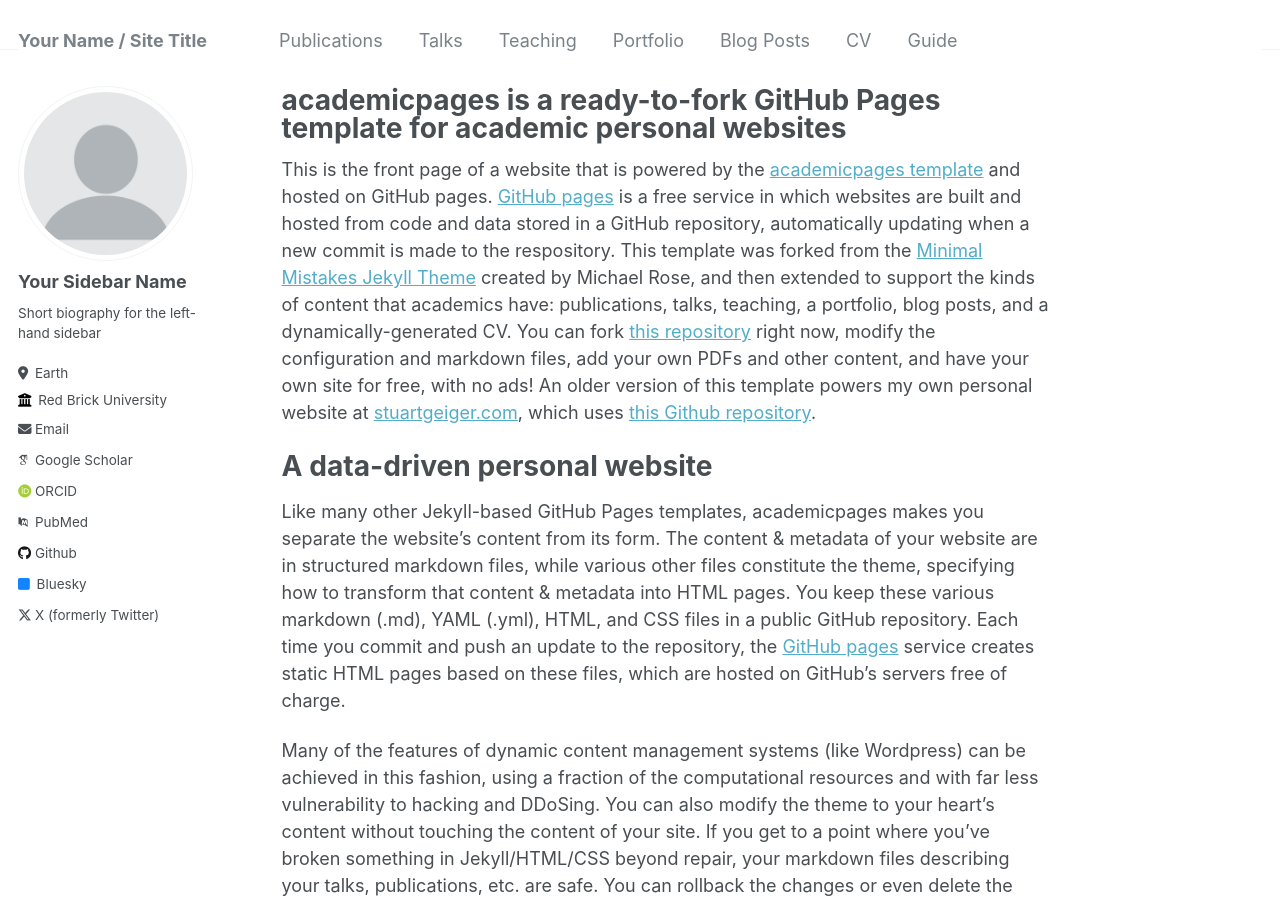
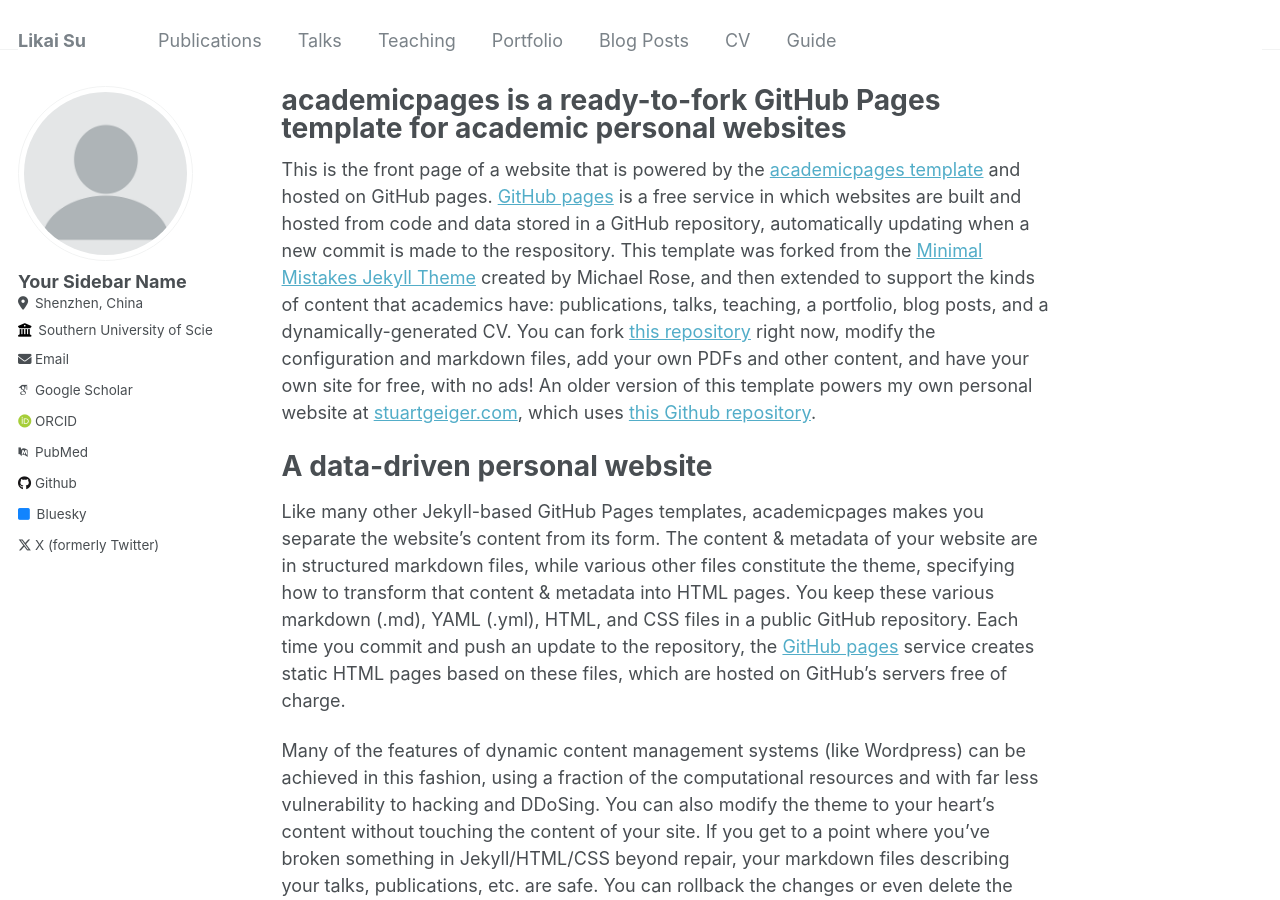
Before and after one commit to likai-su/likai-su, a Jekyll site: the page built from _pages/about.md, in a window 1280 px wide and 900 px high. Built offline with Jekyll 4.4.1, drawn with Linux system fonts in a browser that asks for light colours; some web fonts are replaced.

Commit message:
Update _config.yml

```diff
--- a/_config.yml
+++ b/_config.yml
@@ -8,13 +8,13 @@
 
 # Basic Site Settings
 locale                   : "en-US"
-title                    : "Your Name / Site Title"
+title                    : "Likai Su"
 title_separator          : "-"
 name                     : &name "Your Name"
 description              : &description "personal description"
-url                      : https://academicpages.github.io # the base hostname & protocol for your site e.g. "https://mmistakes.github.io"
+url                      : https://likai-su.github.io # the base hostname & protocol for your site e.g. "https://mmistakes.github.io"
 baseurl                  : "" # the subpath of your site, e.g. "/blog"
-repository               : "academicpages/academicpages.github.io"
+repository               : "likai-su/likai-su.github.io"
 
 # Site Author - The following control what appear as part of the author content on the side bar.
 #               If a field is blank the icon and link will not appear, otherwise it will be shown.
@@ -24,11 +24,11 @@ author:
   avatar           : "profile.png"
   name             : "Your Sidebar Name"
   pronouns         : # example: "she/her"
-  bio              : "Short biography for the left-hand sidebar"
-  location         : "Earth"
-  employer         : "Red Brick University"
+  bio              : # "Short biography for the left-hand sidebar"
+  location         : "Shenzhen, China"
+  employer         : "Southern University of Science and Technology, China"
   uri              : # URL
-  email            : "none@example.org"
+  email            : "marcussu2002@outlook.com"
 
   # Academic websites
   arxiv            : # URL - Update with the correct link to your profile
```
